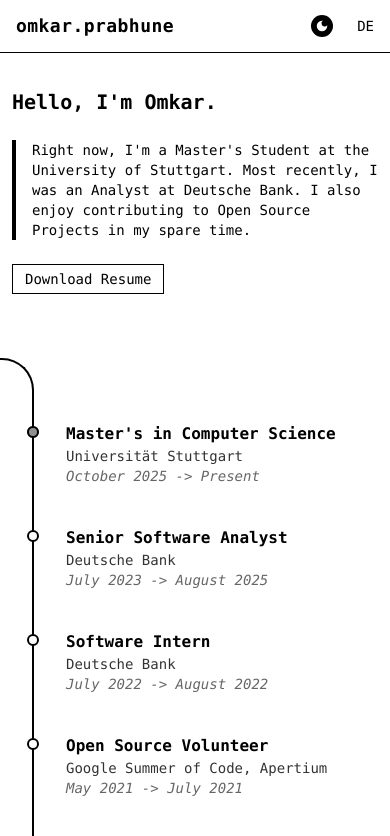
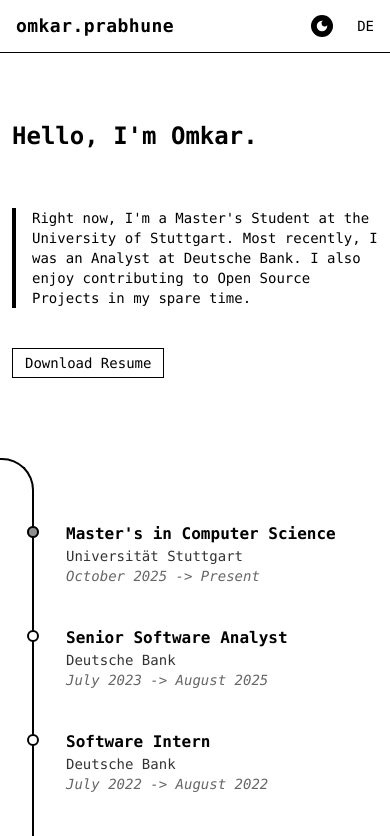
Before and after one commit to OverPoweredDev/Portfolio, a React (Create React App) app: page / in a window 390 px wide. Shown: the top 836 px of the page. Built offline with nearby package versions, Linux system fonts and the light colour scheme.

Commit message:
fix hero responsiveness

```diff
--- a/src/components/homepage/Hero.jsx
+++ b/src/components/homepage/Hero.jsx
@@ -31,7 +31,7 @@ export default function Hero() {
         className="hero-section flex flex-col md:flex-row md:h-[90vh] items-center w-full max-w-[100vw] px-3 sm:px-4 md:px-12 bg-light-bg dark:bg-dark-bg text-light-text dark:text-dark-text pt-16 md:pt-20"
       >
         <article className="flex flex-col justify-center w-full md:w-2/3 max-w-full">
-          <h2 className="text-xl md:text-2xl lg:text-5xl font-bold md:font-normal font-mono my-6 md:my-14 break-words">
+          <h2 className="text-2xl lg:text-5xl font-bold md:font-normal font-mono my-14 break-words">
             {typedText}
           </h2>
           <p className="text-sm md:text-md lg:text-xl font-mono border-l-4 pl-4 border-light-text dark:border-dark-text max-w-full break-words">
@@ -40,7 +40,7 @@ export default function Hero() {
           <a
             href="/resume.pdf"
             download
-            className="my-6 md:my-10 inline-block w-fit border border-light-text dark:border-dark-text px-3 py-1 md:px-4 md:py-2 hover:bg-black hover:text-white transition text-sm md:text-base"
+            className="my-10 inline-block w-fit border border-light-text dark:border-dark-text px-3 py-1 md:px-4 md:py-2 hover:bg-black hover:text-white transition text-sm md:text-base"
           >
             {t("homepage.hero.resume")}
           </a>
```
